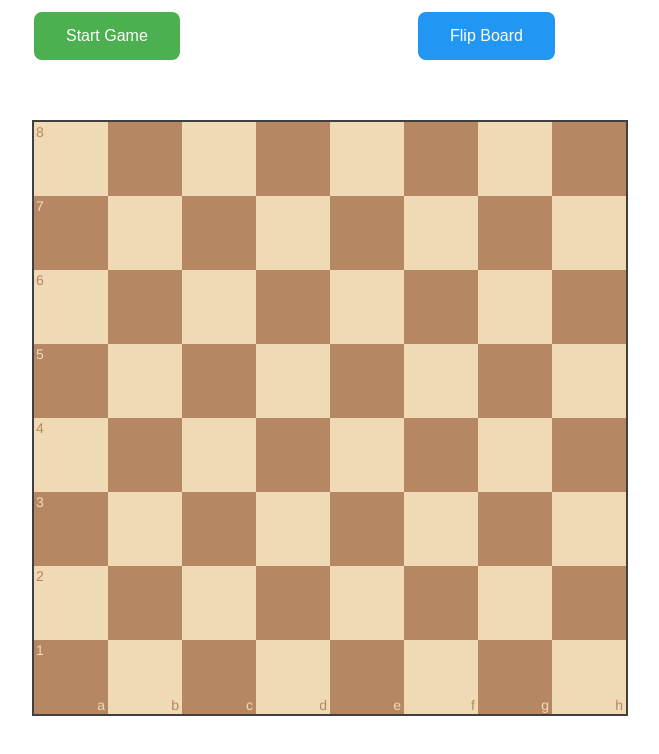
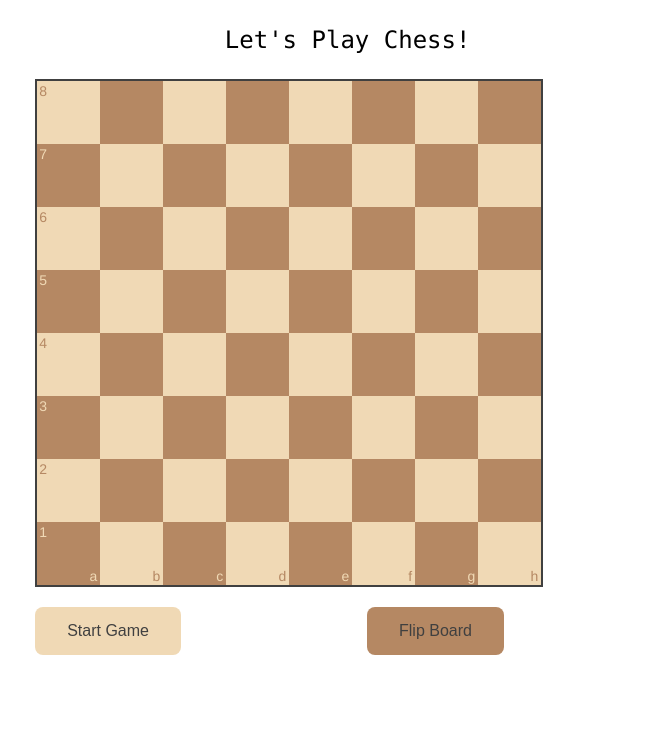
Before and after one commit to peter-lucia/go-chess, a website: page ui/index.html in a window 1280 px wide. Shown: the whole page, without its empty margins (352-1011 px from the left). Drawn offline with nearby package versions, Linux system fonts and the light colour scheme.

Commit message:
Updated css and README.md

```diff
--- a/ui/css/style.css
+++ b/ui/css/style.css
@@ -1,24 +1,28 @@
 #board1 {
-    width: 600px;
-    position: absolute;
-    left: 30%;
-    top: 15%;
+    margin: 0 auto;
+    width: 40%;
+    margin-top: 25px;
 }
 
 #IsPlayer1Turn {
-    position: absolute;
-    left: 45%;
     border: none;
     padding: 15px 32px;
-    text-align: center;
+    font-family: Menlo, sans-serif;
     font-size: 16px;
-    margin: 4px 2px;
+    margin-left: 130px;
 }
 
 
+#title1 {
+    margin-left: 45%;
+    margin-top: 25px;
+    font-size: 24px;
+    font-family: Menlo, sans-serif;
+}
+
 /* General button styles */
 button {
-    background-color: #4CAF50;
+    background-color: #f0d9b5;
     color: white;
     border: none;
     padding: 15px 32px;
@@ -40,15 +44,18 @@ button:hover {
 
 /* Specific styles for each button */
 #startBtn {
-    background-color: #4CAF50; /* Green */
-    position: absolute;
-    left: 30%;
+    margin-top: 20px;
+    background-color: #f0d9b5;
+    color: #404040;
+    margin-left: 30%;
 }
 
 #flipBoardBtn {
-    background-color: #2196F3; /* Blue */
-    position: absolute;
-    left: 60%;
+    margin-top: 20px;
+    background-color: #b58863;
+    color: #404040;
+    margin-left: 180px;
+
 }
 
 #flipBoardBtn:hover {
--- a/ui/index.html
+++ b/ui/index.html
@@ -8,6 +8,8 @@
     <script src="js/chessboard-1.0.0.js"></script>
 </head>
 <body>
+<br/>
+<text id="title1">Let's Play Chess!</text>
 <div id="board1"></div>
 <button id="startBtn">Start Game</button>
 <button id="flipBoardBtn">Flip Board</button>
```
Also changed, not shown: images/go_chess.png.
